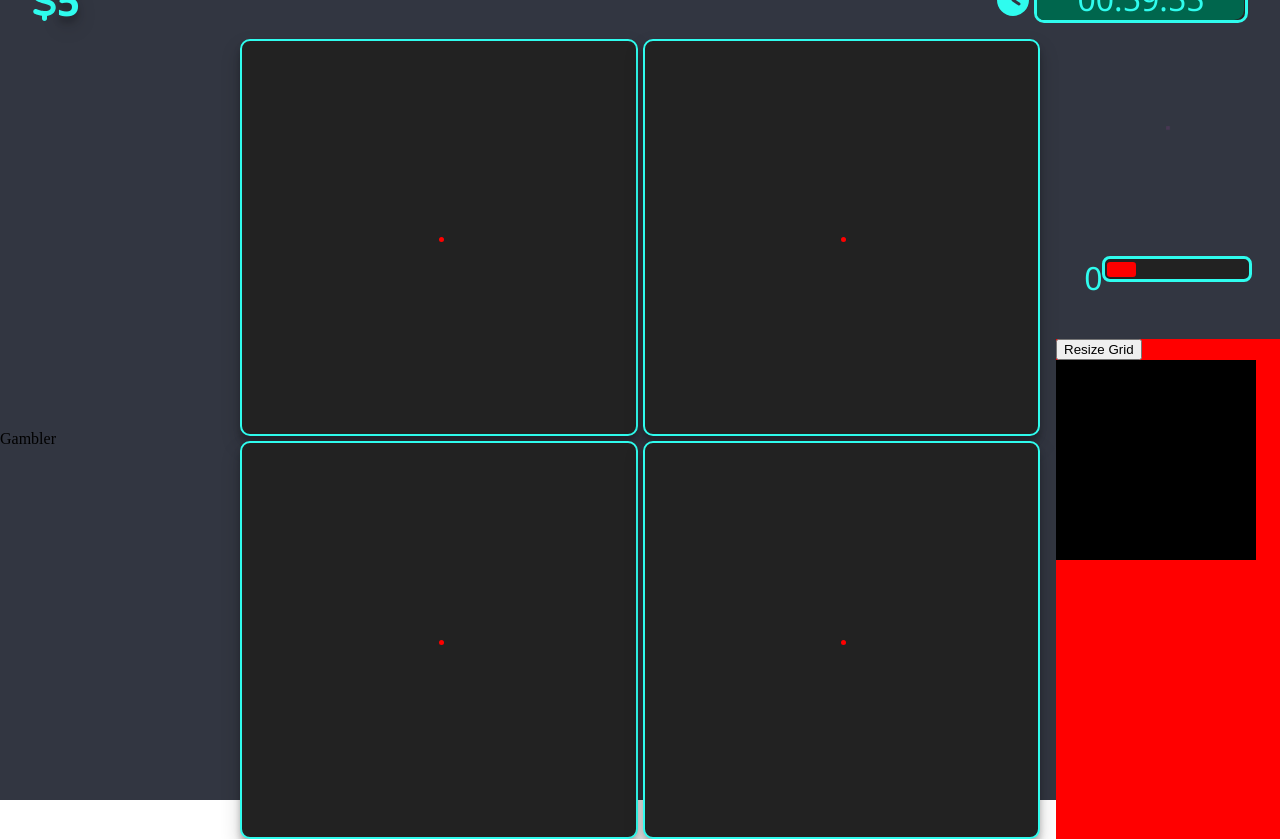
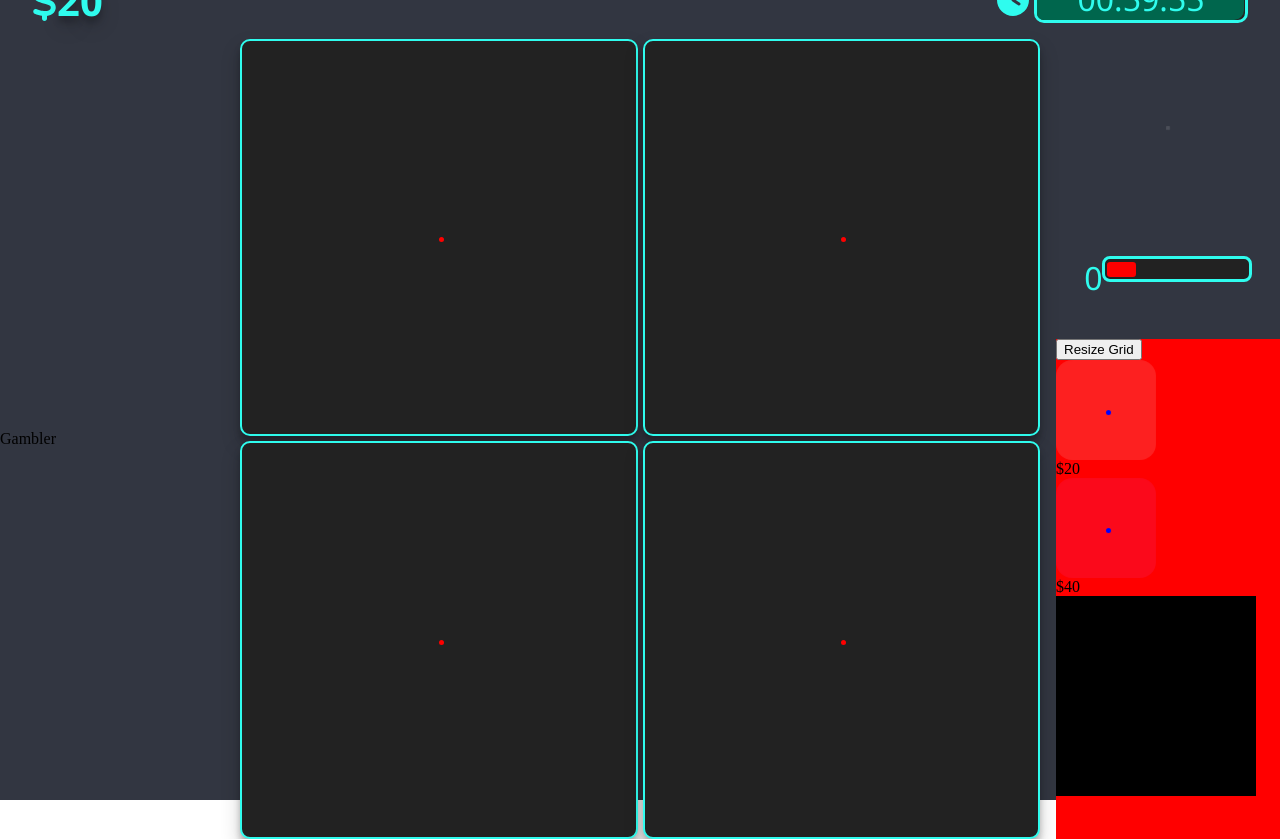
Before and after one commit to Myc22Ka/TheGame, a React (Create React App) app: page / in a window 1280 px wide. Built offline with nearby package versions, Linux system fonts and the light colour scheme.

Commit message:
buy piece

```diff
--- a/src/components/Piece/Piece.tsx
+++ b/src/components/Shop/Piece/Piece.tsx
@@ -1,8 +1,8 @@
 import React from "react";
 import { motion } from "framer-motion";
-import usePiece from "../../hooks/usePiece";
-import { PieceType } from "../../contexts/GameContext";
-import { pieceTransition, pieceVariants } from "../../modules/Piece/utils";
+import usePiece from "../../../hooks/usePiece";
+import { PieceType } from "../../../contexts/GameContext";
+import { pieceTransition, pieceVariants } from "../../../modules/Piece/utils";
 
 interface PieceProps {
   piece: PieceType;
--- a/src/components/Piece/RandomPieceGen.tsx
+++ b/src/components/Shop/Piece/RandomPieceGen.tsx
@@ -1,6 +1,6 @@
 import React, { useEffect, useState } from "react";
 import Piece from "./Piece";
-import { defaultCycle, setCycleSteps } from "../../modules/Piece/utils";
+import { defaultCycle, setCycleSteps } from "../../../modules/Piece/utils";
 
 const RandomPieceGen: React.FC = () => {
   const [cycle, setCycle] = useState(defaultCycle);
--- /dev/null
+++ b/src/components/Shop/Shop/BuyPiece.tsx
@@ -0,0 +1,41 @@
+import React from "react";
+import { motion } from "framer-motion";
+import usePiece from "../../../hooks/usePiece";
+import { PieceType } from "../../../contexts/GameContext";
+import { pieceTransition, pieceVariants } from "../../../modules/Piece/utils";
+
+type BuyPiecePropsType = {
+  piece: PieceType;
+};
+
+const BuyPiece: React.FC<BuyPiecePropsType> = ({ piece }) => {
+  const {
+    pieceRef,
+    tile,
+    handleDragStart,
+    handleDragEnd,
+    hidePiece,
+    setVisible,
+  } = usePiece(piece);
+
+  return (
+    <motion.div
+      className={piece.rule}
+      drag
+      onDragStart={handleDragStart}
+      onDragEnd={handleDragEnd}
+      animate={tile.animate}
+      initial="initial"
+      variants={{
+        ...pieceVariants,
+        drag: { ...pieceVariants.drag, ...tile.vector },
+        return: { ...pieceVariants.return, ...tile.vector },
+      }}
+      transition={pieceTransition}
+      //   onAnimationComplete={animationCompleteHandle}
+      ref={pieceRef}
+    />
+  );
+};
+
+export default BuyPiece;
--- /dev/null
+++ b/src/components/Shop/Shop/BuyPieces.tsx
@@ -0,0 +1,23 @@
+import React from "react";
+import options from "../../../config.json";
+import Piece from "../Piece/Piece";
+import { PieceType } from "../../../contexts/GameContext";
+import { useScore } from "../../../contexts/ScoreContext";
+import BuyPiece from "./BuyPiece";
+
+const BuyPieces: React.FC = () => {
+  const { removeSomeGold, score } = useScore();
+
+  const handleBuyPiece = (piece: PieceType) => {
+    if (score.gold >= piece.buy) removeSomeGold(piece.buy);
+  };
+
+  return options.pieces.types.map((piece: PieceType) => (
+    <div key={piece.rule} onClick={() => handleBuyPiece(piece)}>
+      <BuyPiece piece={piece} />
+      <div>${piece.buy}</div>
+    </div>
+  ));
+};
+
+export default BuyPieces;
--- a/src/layout/Shop.tsx
+++ b/src/components/Shop/Shop/Shop.tsx
@@ -1,10 +1,11 @@
-import React, { useEffect } from "react";
-import { useGame } from "../contexts/GameContext";
-import "../styles/shop.scss";
-import options from "../config.json";
-import { useScore } from "../contexts/ScoreContext";
-import RandomPieceGen from "../components/Piece/RandomPieceGen";
-import TrashCan from "../components/TrashCan";
+import React from "react";
+import { useGame } from "../../../contexts/GameContext";
+import "../../../styles/shop.scss";
+import options from "../../../config.json";
+import { useScore } from "../../../contexts/ScoreContext";
+import RandomPieceGen from "../Piece/RandomPieceGen";
+import TrashCan from "./TrashCan";
+import BuyPieces from "./BuyPieces";
 
 const Shop: React.FC = () => {
   const { game, resizeGrid } = useGame();
@@ -24,6 +25,7 @@ const Shop: React.FC = () => {
     <div className="shop">
       <RandomPieceGen />
       <button onClick={handleClick}>Resize Grid</button>
+      <BuyPieces />
       <TrashCan />
     </div>
   );
--- a/src/components/TrashCan.tsx
+++ b/src/components/Shop/Shop/TrashCan.tsx
@@ -1,5 +1,5 @@
 import React, { useRef, useEffect } from "react";
-import { useGame } from "../contexts/GameContext";
+import { useGame } from "../../../contexts/GameContext";
 
 const TrashCan: React.FC = () => {
   const trashRef = useRef<HTMLDivElement>(null);
--- a/src/config.json
+++ b/src/config.json
@@ -1,6 +1,6 @@
 {
   "points": {
-    "gold": 0,
+    "gold": 15,
     "multiplier": 1,
     "baseIncome": 1
   },
@@ -25,12 +25,14 @@
       {
         "name": "1",
         "sell": 100,
+        "buy": 20,
         "rule": "gold",
         "level": 1
       },
       {
         "name": "2",
         "sell": 300,
+        "buy": 40,
         "rule": "gold_add",
         "level": 1
       }
--- a/src/contexts/GameContext.tsx
+++ b/src/contexts/GameContext.tsx
@@ -10,6 +10,7 @@ import options from "../config.json";
 export type PieceType = {
   name: string;
   sell: number;
+  buy: number;
   rule: string;
   level: number;
 };
@@ -17,6 +18,7 @@ export type PieceType = {
 export const emptyPiece: PieceType = {
   name: "",
   sell: 0,
+  buy: 0,
   rule: "",
   level: 0,
 };
--- a/src/layout/Main.tsx
+++ b/src/layout/Main.tsx
@@ -1,6 +1,6 @@
 import React from "react";
 import Grid from "./Grid";
-import Shop from "./Shop";
+import Shop from "../components/Shop/Shop/Shop";
 import Gambler from "./Gambler";
 
 const Main: React.FC = () => {
--- a/src/modules/Piece/types.ts
+++ b/src/modules/Piece/types.ts
@@ -10,7 +10,6 @@ type TileType = {
   startingPosition: Cords;
   vector: Cords;
   animate: "active" | "inactive" | "drag" | "return" | "sell" | "exit";
-  isDropped: boolean;
 };
 
 type NearestCellType = {
--- a/src/modules/Piece/utils.ts
+++ b/src/modules/Piece/utils.ts
@@ -9,7 +9,6 @@ const defaultTile: TileType = {
   startingPosition: defaultCords,
   vector: defaultCords,
   animate: "active",
-  isDropped: false,
 };
 
 const defaultCycle: DefaultCycleType = {
@@ -131,16 +130,19 @@ function generateRandomPiece(): PieceType {
  * @returns {DefaultCycleType[]} An array of steps for the cycle.
  */
 const setCycleSteps = (): DefaultCycleType[] => {
+  const newPiece = generateRandomPiece();
+  const cycle: DefaultCycleType = { ...defaultCycle, piece: newPiece };
+
   const restArray = Array.from({ length: defaultCycle.time }, (_, i) => ({
-    ...defaultCycle,
+    ...cycle,
     time: i + 1,
   })).reverse();
 
   return [
-    { ...defaultCycle, piece: generateRandomPiece() },
+    { ...cycle, piece: newPiece },
     ...restArray.slice(1),
-    { ...defaultCycle, time: 0, animate: "exit" as "exit" },
-    { ...defaultCycle, time: 0, show: false },
+    { ...cycle, time: 0, animate: "exit" as "exit" },
+    { ...cycle, time: 0, show: false },
   ];
 };
 
```
